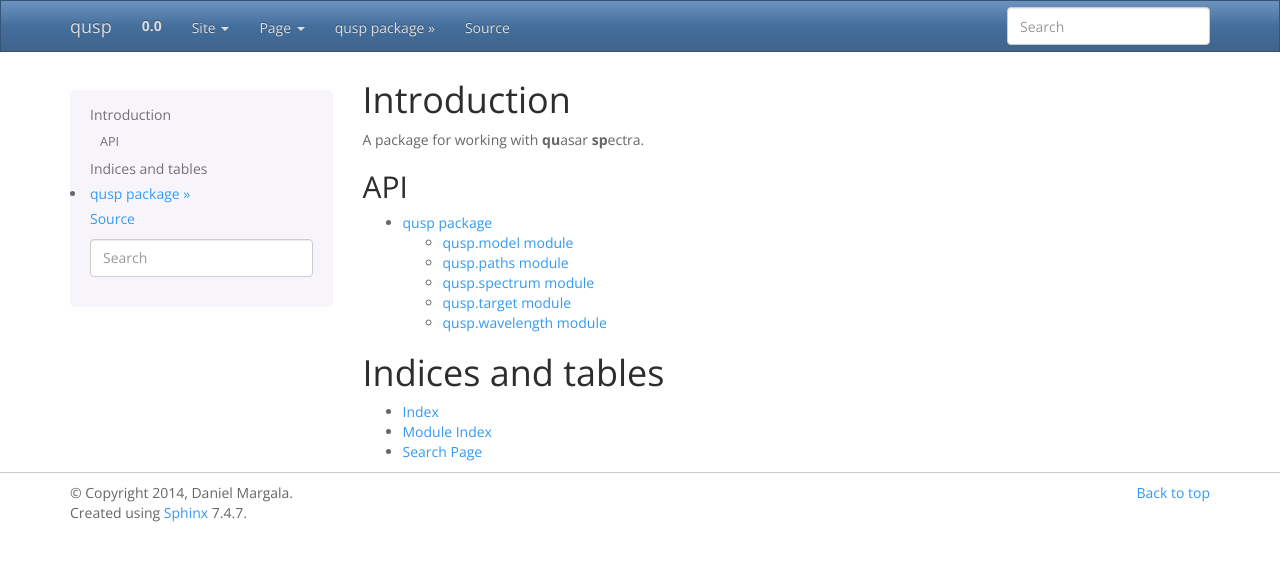
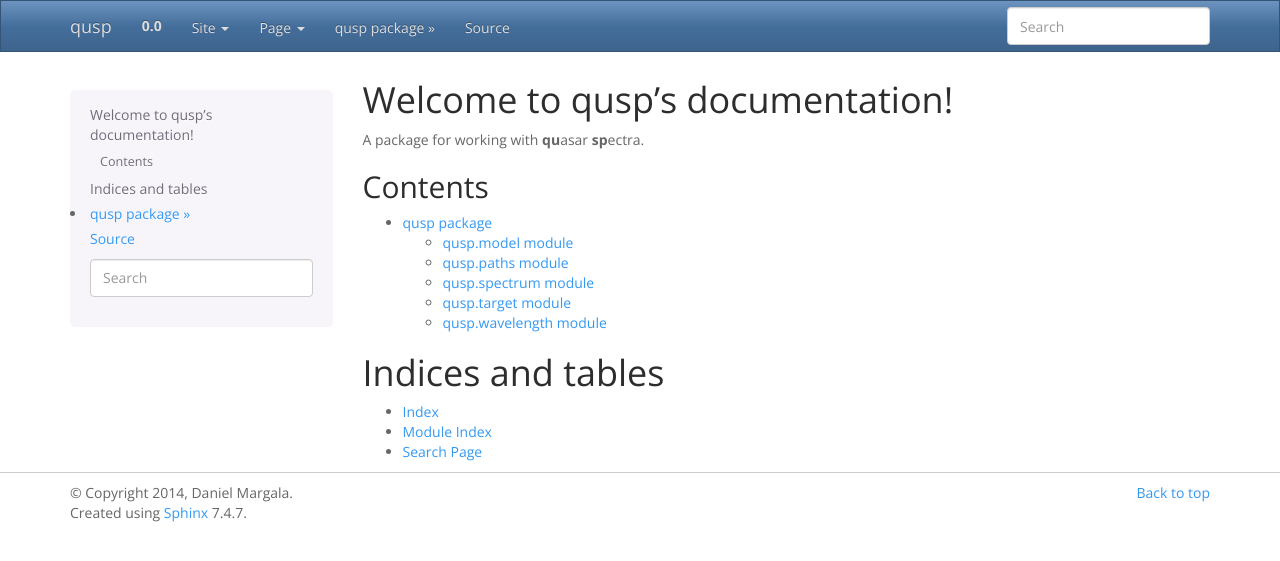
Before and after one commit to dmargala/qusp, a Sphinx documentation site: the page built from docs/index.rst, in a window 1280 px wide. Shown: the top 561 px of the page. Built offline with Sphinx 7.4.7, drawn with Linux system fonts in a browser that asks for light colours.

Commit message:
update index doc page

```diff
--- a/docs/index.rst
+++ b/docs/index.rst
@@ -1,10 +1,10 @@
-Introduction
-============
+Welcome to qusp's documentation!
+================================
 
 A package for working with **qu**\ asar **sp**\ ectra.
 
-API
----
+Contents
+--------
 
 .. toctree::
    :maxdepth: 4
```
